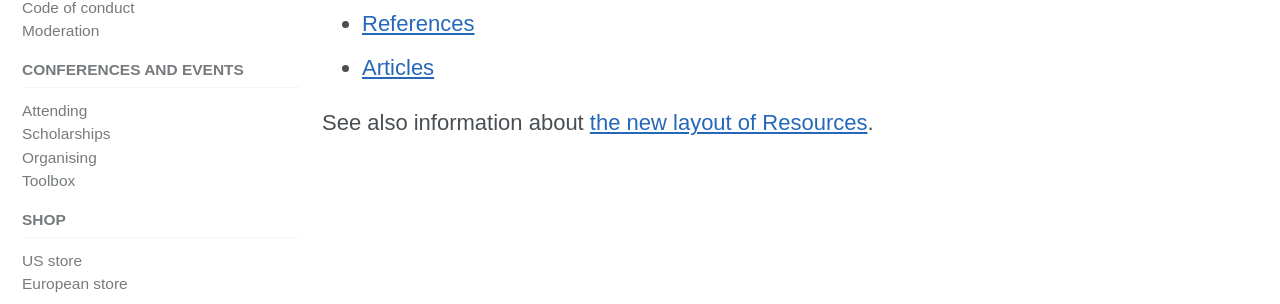
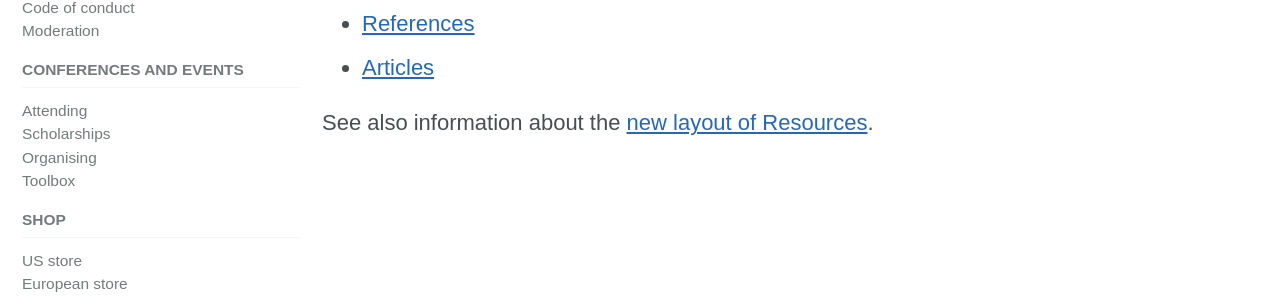
Before and after one commit to include-cpp/include-cpp.github.io, a Jekyll site: the page built from resources/index.md, in a window 1280 px wide and 900 px high. Shown: the part 323-627 px from the top of the window. Built offline with Jekyll 4.4.1, drawn with Linux system fonts in a browser that asks for light colours; cached includes are drawn as plain includes; nearby versions of some CDN libraries.

Commit message:
Better text for a hyperlink

```diff
--- a/resources/index.md
+++ b/resources/index.md
@@ -9,4 +9,4 @@ title: Resources
 * [References](/resources/references/)
 * [Articles](/resources/articles/)
 
-See also information about [the new layout of Resources](/resources/new_layout/).
+See also information about the [new layout of Resources](/resources/new_layout/).
```
